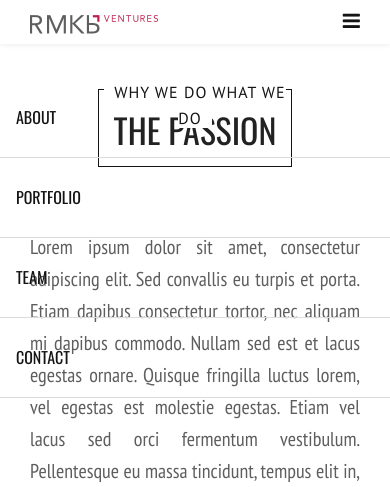
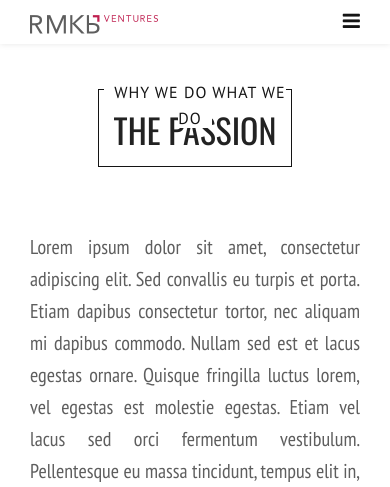
Before and after one commit to cheungm82/rmkb, a PHP site: page / in a window 390 px wide. Shown: the part 845-1332 px from the top of the page. Run offline with PHP 8.4, Linux system fonts and the light colour scheme; some web fonts are replaced.

Commit message:
Added mobile menu

```diff
--- a/_fun.php
+++ /dev/null
@@ -1,3 +0,0 @@
-abc abc
-
-<a class="close-reveal-modal" aria-label="Close">&#215;</a>
--- a/css/scss/modules/_header.scss
+++ b/css/scss/modules/_header.scss
@@ -90,7 +90,7 @@ body {
 [data-magellan-expedition-clone] {visibility:hidden;}
 
 #nav {
-	@include box-shadow(0px, 0px, 6px, 0px, rgba(0, 0, 0, 0.1));
+	@include box-shadow(0, 0, 6px, 0, rgba(0, 0, 0, 0.1));
 	padding: 0;
 	position: absolute;
 
@@ -156,17 +156,28 @@ body {
 		}
 
 		dl {
+			display: none;
 			position: absolute;
 			width:100%;
-			top:79px;
+			top:45px;
 			left:0;
+			background: $white;
+			overflow: hidden;
+			@include box-shadow(0, 0, 6px, 0, rgba(0, 0, 0, 0.1));
+			@include min-breakpoint(40.063) { // Large Screens
+				top: 60px;
+			}
 			@include min-breakpoint(64.063) { // Large Screens
+				display: block !important;
 				position: relative;
 				float: right;
 				margin:0;
 				width: auto;
+				height: auto;
 				top: auto;
 				left: auto;
+				background: transparent;
+				@include box-shadow(0, 0, 0, 0, rgba(0, 0, 0, 0));
 			}
 
 			dd {
@@ -188,27 +199,45 @@ body {
 				}
 
 				a {
-					font-family: 'Oswald', sans-serif;
-					@include rem("padding",1.625, 1);
+					@include rem("padding",.5, 2);
+					width: 100%;
+					display: block;
+					background: $white;
+					font-family: $font-family-headers;
+					text-transform: uppercase;
 					border-bottom: 2px solid transparent;
-					@include rem("line-height", 4.938);
+					border-radius: 0;
+					color: $black;
 					@include rem("font-size", $font-size-3);
-					color: $black;
-					text-transform: uppercase;
-					border-radius: 0;
-					background: transparent;
 					@include single-transition(all, 0.3s, ease, 0s);
-// @include rem("padding",.5, 2);
-// width: 100%;
-// display: block;
-// background: $white;
-// @include rem("font-size", $font-size-4);
-					&:hover {color: $color-primary;}
+					@include min-breakpoint(64.063) { // Large Screens
+						@include rem("padding",1.6, 1);
+						width: auto;
+						display: inline;
+						background: transparent;
+						@include rem("line-height", 4.938);
+
+						@include rem("font-size", $font-size-3);
+					}
+
+					&:hover {
+						color: $color-primary;
+						background: rgba($color-primary, .1);
+
+						@include min-breakpoint(64.063) { // Large Screens
+							background: transparent;
+						}
+					}
 				}
 
 				&.active a {
-					border-bottom-color: $color-primary;
+					background: $color-bg-grey-light5;
 					@include hoverFocus("color", $black);
+
+					@include min-breakpoint(64.063) { // Large Screens
+						background: transparent;
+						border-bottom-color: $color-primary;
+					}
 				}
 			}
 		}
```
Also changed, not shown: css/global.css (+51 -17 lines), header.php (+1 -24 lines), js/sprinkle.js (+29 -5 lines), css/global.min.css, img/1920x1280.jpg (deleted), img/4.jpg (deleted).
